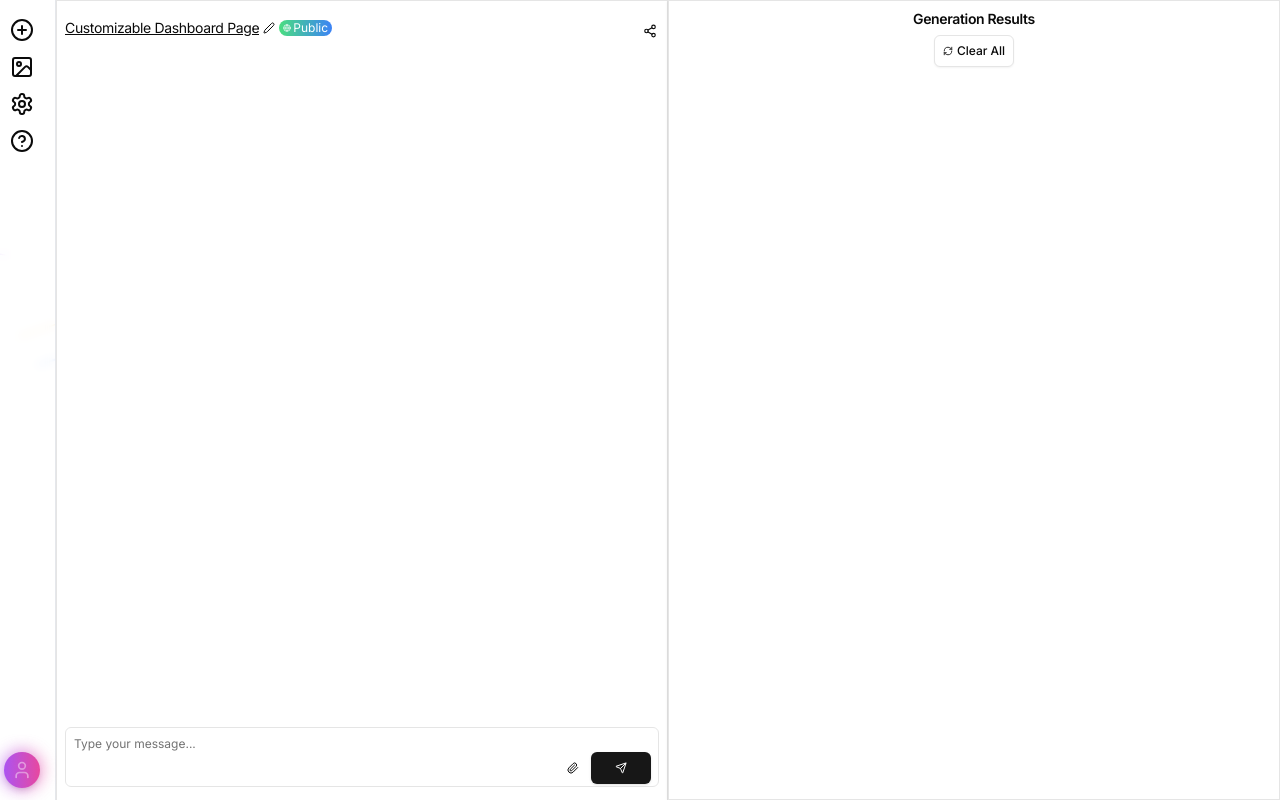
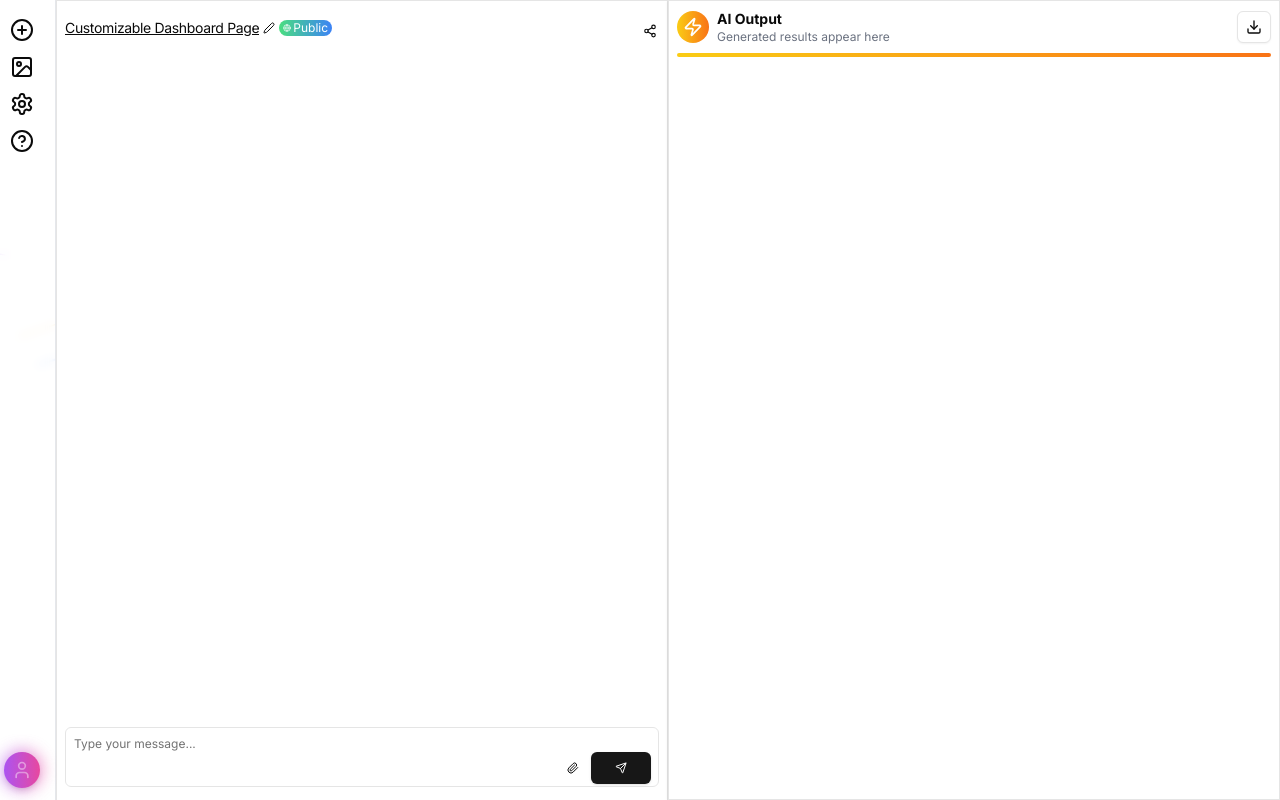
Before and after one commit to Morojc/N0.DEV, a Next.js app: page /ai-creation-output in a window 1280 px wide. Built offline with nearby package versions, Linux system fonts and the light colour scheme.

Commit message:
Add download icon button at the level of generation result.

```diff
--- a/app/ai-creation-output/page.tsx
+++ b/app/ai-creation-output/page.tsx
@@ -3,7 +3,7 @@
 import React, { useState, useEffect, useRef } from 'react'
 import { useSearchParams } from 'next/navigation'
 import { useTheme } from '@/contexts/ThemeContext'
-import { Send, Loader2, RefreshCw, User, Edit2, Globe, Lock, Share2, Paperclip, X } from 'lucide-react'
+import { Send, Loader2, RefreshCw, User, Edit2, Globe, Lock, Share2, Paperclip, X, Zap, Download } from 'lucide-react'
 import Layout from '@/components/Layout'
 import { Button } from "@/components/ui/button"
 import { Input } from "@/components/ui/input"
@@ -191,6 +191,11 @@ export default function AICreationOutput() {
     return userName.charAt(0).toUpperCase();
   }
 
+  const handleDownload = () => {
+    // Implement download functionality here
+    console.log('Download button clicked');
+  }
+
   return (
     <Layout hideHeader hideFooter isAICreatorPage>
       <div className={`flex flex-col md:flex-row h-screen ${inter.className} text-sm`}>
@@ -286,17 +291,33 @@ export default function AICreationOutput() {
 
         {/* Results Column */}
         <Card className="flex-1 flex flex-col rounded-none md:w-1/2 min-w-0">
-          <CardHeader className="p-2 flex justify-between items-center flex-wrap">
-            <CardTitle className="text-xs md:text-sm">Generation Results</CardTitle>
-            <Button variant="outline" size="sm" onClick={handleClearAll} className="text-[10px] md:text-xs py-1 px-2 mt-1 md:mt-0">
-              <RefreshCw className="mr-1 h-2.5 w-2.5" />
-              Clear All
-            </Button>
+          <CardHeader className="p-2 flex flex-col items-start space-y-2">
+            <div className="w-full flex justify-between items-center">
+              <div className="flex items-center space-x-2">
+                <div className="w-8 h-8 rounded-full bg-gradient-to-r from-yellow-400 to-orange-500 flex items-center justify-center">
+                  <Zap className="h-5 w-5 text-white" />
+                </div>
+                <div>
+                  <h3 className="font-bold text-sm">AI Output</h3>
+                  <p className="text-xs text-gray-500">Generated results appear here</p>
+                </div>
+              </div>
+              <Button
+                variant="outline"
+                size="sm"
+                onClick={handleDownload}
+                className="text-[10px] md:text-xs py-1 px-2"
+                title="Download Output"
+              >
+                <Download className="h-4 w-4" />
+              </Button>
+            </div>
+            <div className="w-full h-1 bg-gradient-to-r from-yellow-400 to-orange-500 rounded-full" />
           </CardHeader>
           <CardContent className="flex-grow overflow-hidden p-2">
             <ScrollArea className="h-full">
               {results.map((result) => (
-                <div key={result.id} className="mb-2 p-1.5 bg-gray-100 rounded-lg text-[10px] md:text-xs break-words">
+                <div key={result.id} className="mb-2 p-2 bg-gray-100 dark:bg-gray-800 rounded-lg text-[10px] md:text-xs break-words">
                   {result.content}
                 </div>
               ))}
```
